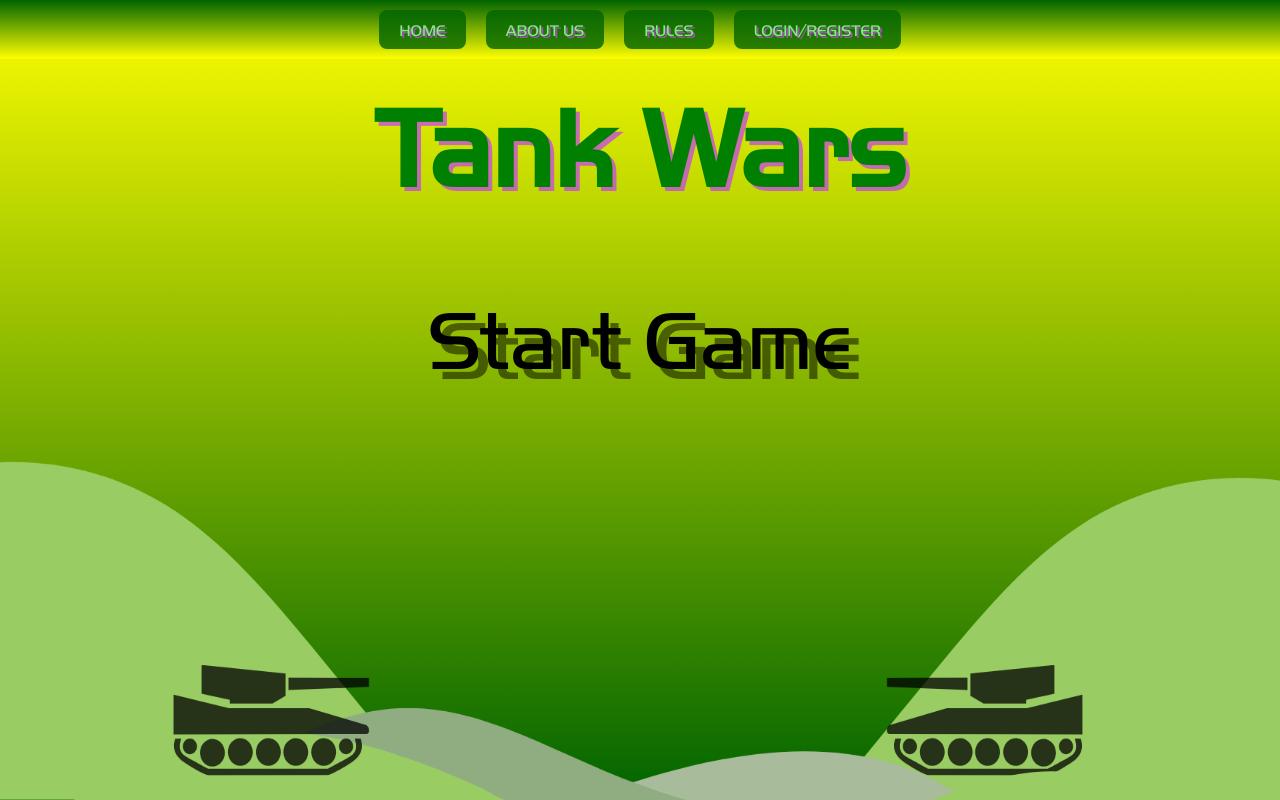
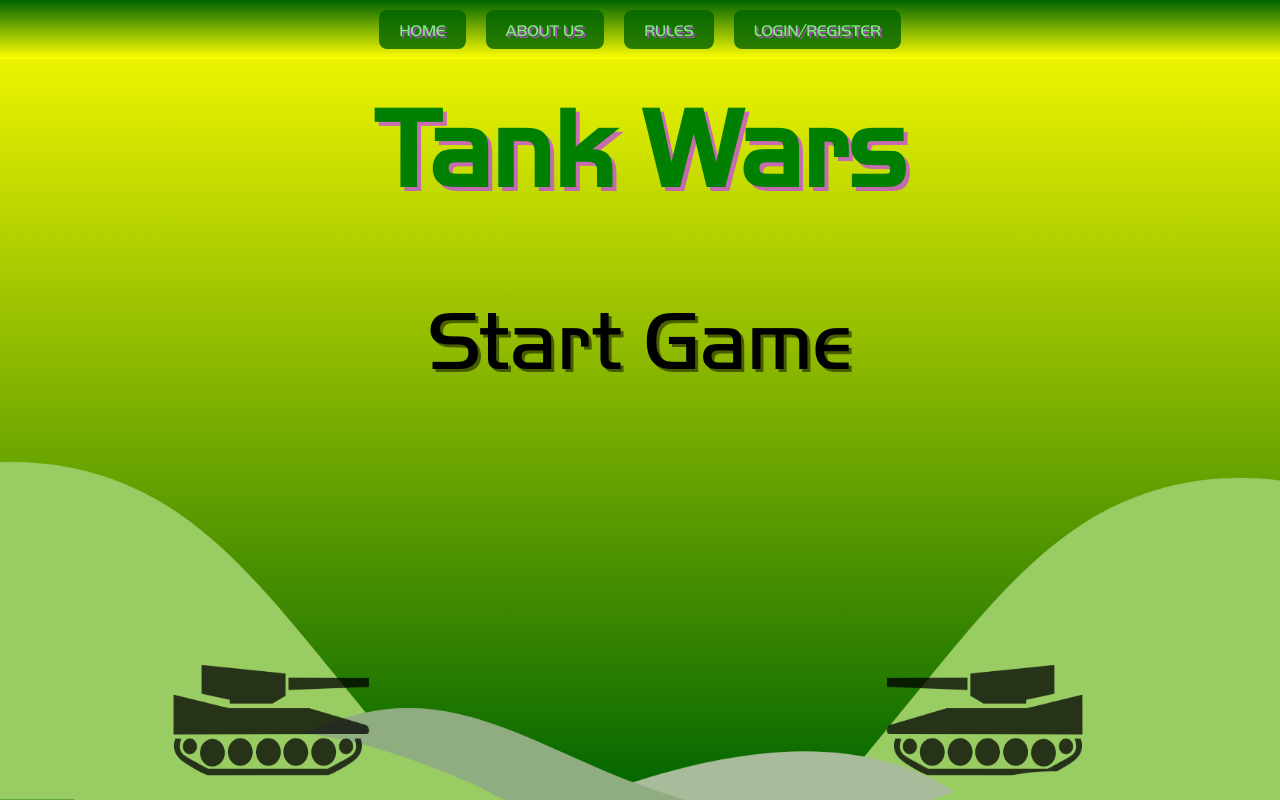
Before and after one commit to LucasReds/CDAWeb_frontend, a React (Vite) app in the folder tank-wars/: page / in a window 1280 px wide. Built offline with nearby package versions, Linux system fonts and the light colour scheme; no server answers.

Commit message:
Mejorar vistas 2

```diff
--- a/tank-wars/src/components/playButton.css
+++ b/tank-wars/src/components/playButton.css
@@ -5,7 +5,7 @@
   font-family: "FFXRNDLT";
   text-align: center;
   font-size: 1.5em;
-  text-shadow: 10px 10px rgba(0, 0, 0, 0.5);
+  text-shadow: 3px 3px rgba(0, 0, 0, 0.5);
   cursor: pointer;
 }
 
--- a/tank-wars/src/pages/Rules.css
+++ b/tank-wars/src/pages/Rules.css
@@ -159,5 +159,5 @@
     margin-bottom: 10px;
     font-size: 1em;
     color: green;
-    text-shadow: 2px 2px rgba(195, 73, 226, 0.774);
+    text-shadow: 1px 1px rgba(195, 73, 226, 0.774);
   }
```
